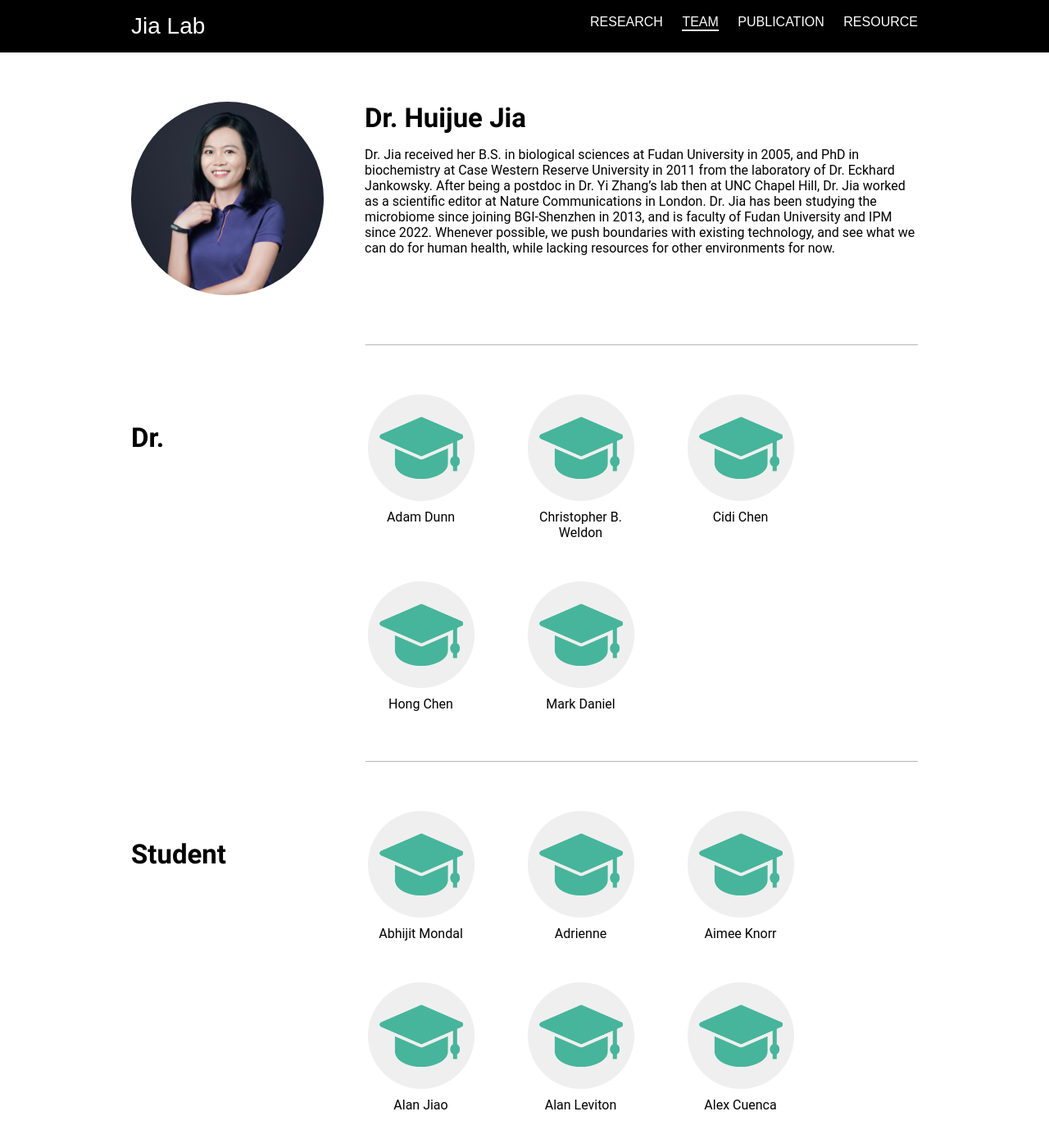
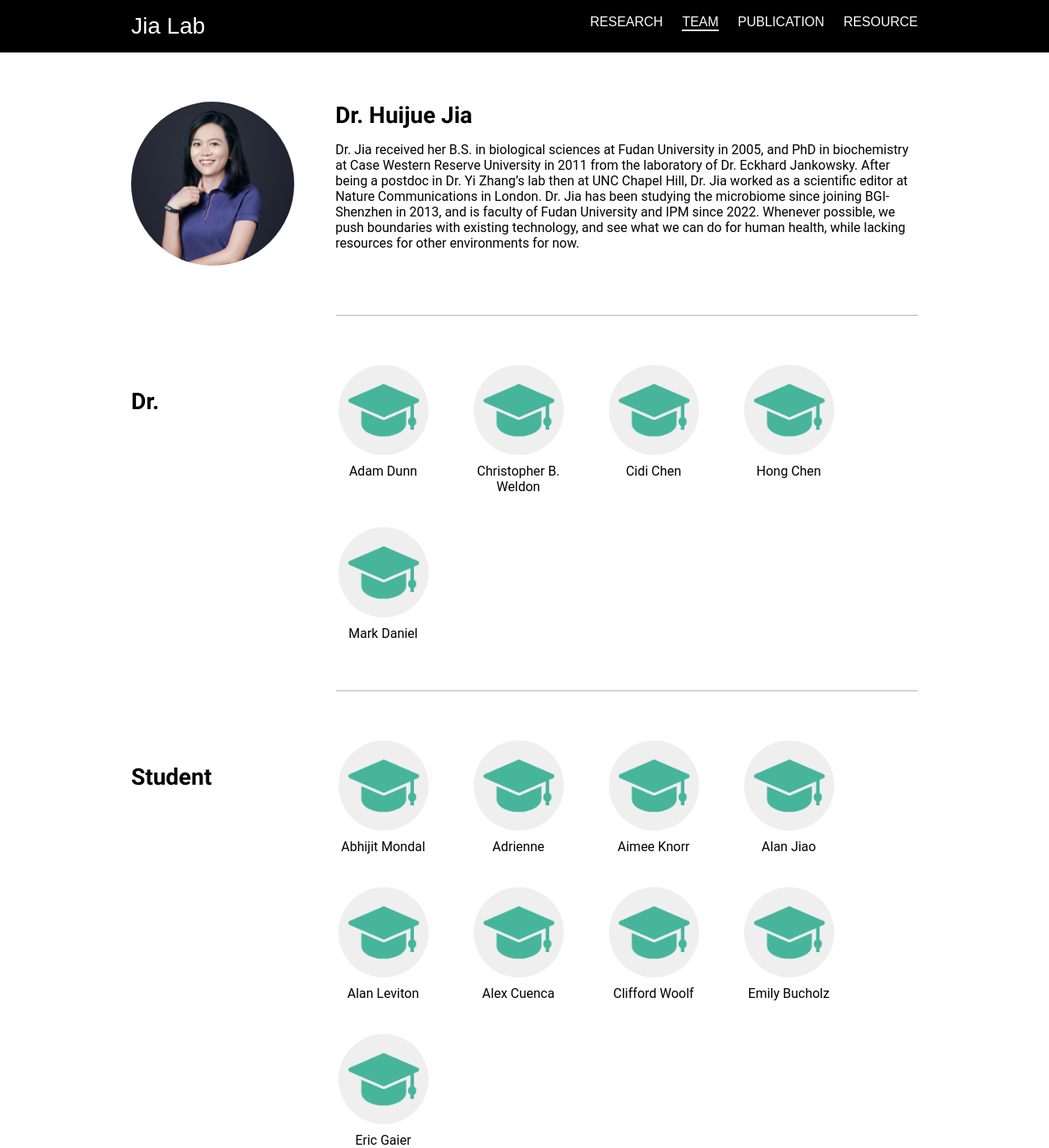
Before and after one commit to aghnu/JiaLab_website, a Jekyll site: the page built from pages/team.html, in a window 1280 px wide and 1400 px high. Shown: the whole window at 82% size. Built offline with Jekyll 4.4.1, drawn with Linux system fonts in a browser that asks for light colours; some web fonts are replaced.

Commit message:
Adjust font size on desktop

```diff
--- a/_sass/_pages.scss
+++ b/_sass/_pages.scss
@@ -73,22 +73,22 @@ $research-mobile-info-figure-width:             192px;
 
 
 // team page
-$team-profile-pic-size-faculty:                 236px;
-$team-profile-pic-size-team:                    130px;
+$team-profile-pic-size-faculty:                 200px;
+$team-profile-pic-size-team:                    110px;
 
 $team-block-gap:                                60px;
 
 $team-page-separator-width:                     1px;
 $team-page-separator-color:                     #B6B6B6;
 
-$team-faculty-info-title-size:                  33px;
-$team-faculty-info-title-weight:                700;
+$team-faculty-info-title-size:                  28px;
+$team-faculty-info-title-weight:                600;
 $team-faculty-info-figure-margin-right:         50px;
 
-$team-group-label-size:                         33px;
-$team-group-label-weight:                       700;
-$team-group-profile-gap:                        60px;
-$team-group-profile-gap-row:                    50px;
+$team-group-label-size:                         28px;
+$team-group-label-weight:                       600;
+$team-group-profile-gap:                        50px;
+$team-group-profile-gap-row:                    40px;
 $team-group-section-width:                      calc(#{$team-profile-pic-size-team} + 5px);
 
 
@@ -103,17 +103,17 @@ $team-mobile-page-separator-width:                     1px;
 $team-mobile-page-separator-color:                     #B6B6B6;
 
 $team-mobile-faculty-info-title-size:                  28px;
-$team-mobile-faculty-info-title-weight:                700;
+$team-mobile-faculty-info-title-weight:                600;
 $team-mobile-faculty-info-figure-margin-right:         30px;
 
 $team-mobile-group-label-size:                         28px;
-$team-mobile-group-label-weight:                       700;
-$team-mobile-group-profile-gap:                        60px;
-$team-mobile-group-profile-gap-row:                    50px;
+$team-mobile-group-label-weight:                       600;
+$team-mobile-group-profile-gap:                        50px;
+$team-mobile-group-profile-gap-row:                    40px;
 
 // resource page
-$resource-page-title-size:                      33px;
-$resource-page-title-weight:                    700;
+$resource-page-title-size:                      28px;
+$resource-page-title-weight:                    600;
 
 $resource-page-text-size:                       $base-font-size;
 
@@ -122,15 +122,15 @@ $resource-page-block-gap:                       60px;
 
 // resource page mobile
 $resource-mobile-page-title-size:                      28px;
-$resource-mobile-page-title-weight:                    700;
+$resource-mobile-page-title-weight:                    600;
 
 $resource-mobile-page-text-size:                       $base-font-size;
 $resource-mobile-page-block-gap:                       60px;
 
 
 // publication page
-$publication-page-title-size:                   33px;
-$publication-page-title-weight:                 700;
+$publication-page-title-size:                   28px;
+$publication-page-title-weight:                 600;
 $publication-page-title-color:                  #000000;
 
 $publication-page-text-size:                    16px;
```
